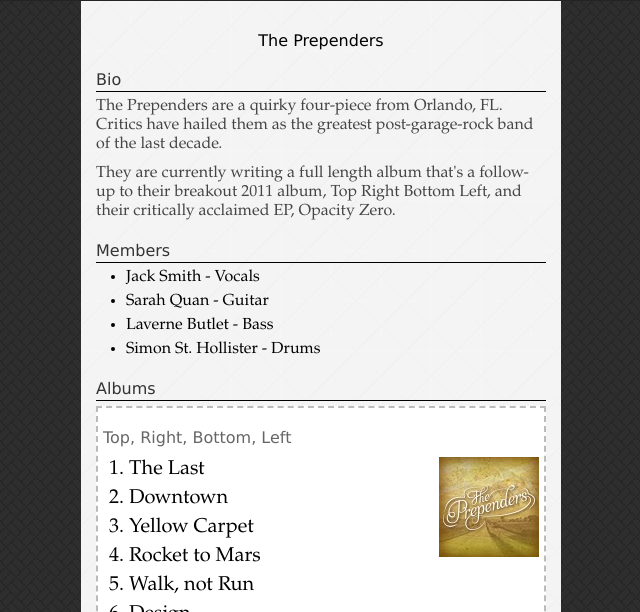
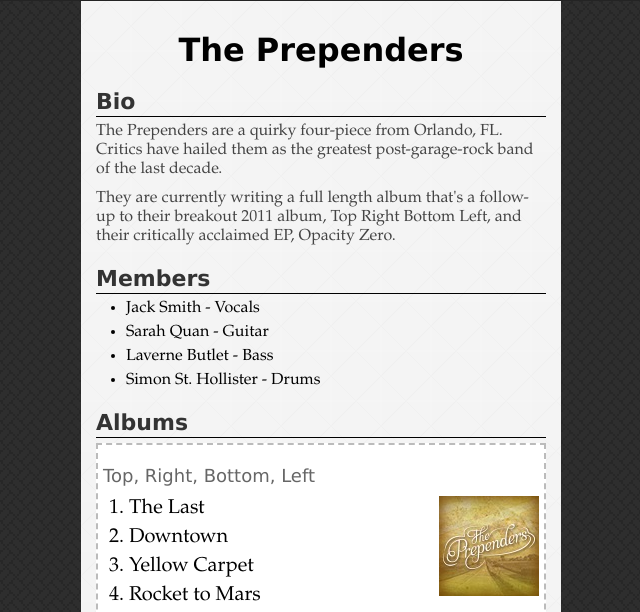
Before and after one commit to erick2014/Learning-css, a plain HTML site: page index.html in a window 1280 px wide. Shown: the part 188-800 px from the top of the page, without its empty margins (319-959 px from the left). Drawn offline with Linux system fonts and the light colour scheme.

Commit message:
Fixing font sizes.

```diff
--- a/main.css
+++ b/main.css
@@ -9,6 +9,7 @@
     padding:0px;
     background: #555555 url('images/bg-tile.png') top left repeat;
     font-family: Garamond,Serif;
+    font-size: 16px;
   }
   a{
     text-decoration: none;
@@ -34,6 +35,8 @@
     color:#000000;
     margin: 15px 0 15px;
     font-family: Verdana,sans-serif;
+    font-size: 32px;
+    font-weight: bold;
    }
   h2{
     color:#333333;
@@ -41,12 +44,15 @@
     border-bottom: 1px solid black;
     padding-bottom: 2px;
     font-family: Verdana,sans-serif;
+    font-size: 22px;
+    font-weight: bold;
   }
   h3{
     color:#666666;
     margin-top:10px;
     margin-bottom:10px;
     font-family: Verdana,sans-serif;
+    font-size: 18px;
   }
   .nav li{
     display:inline;
```
